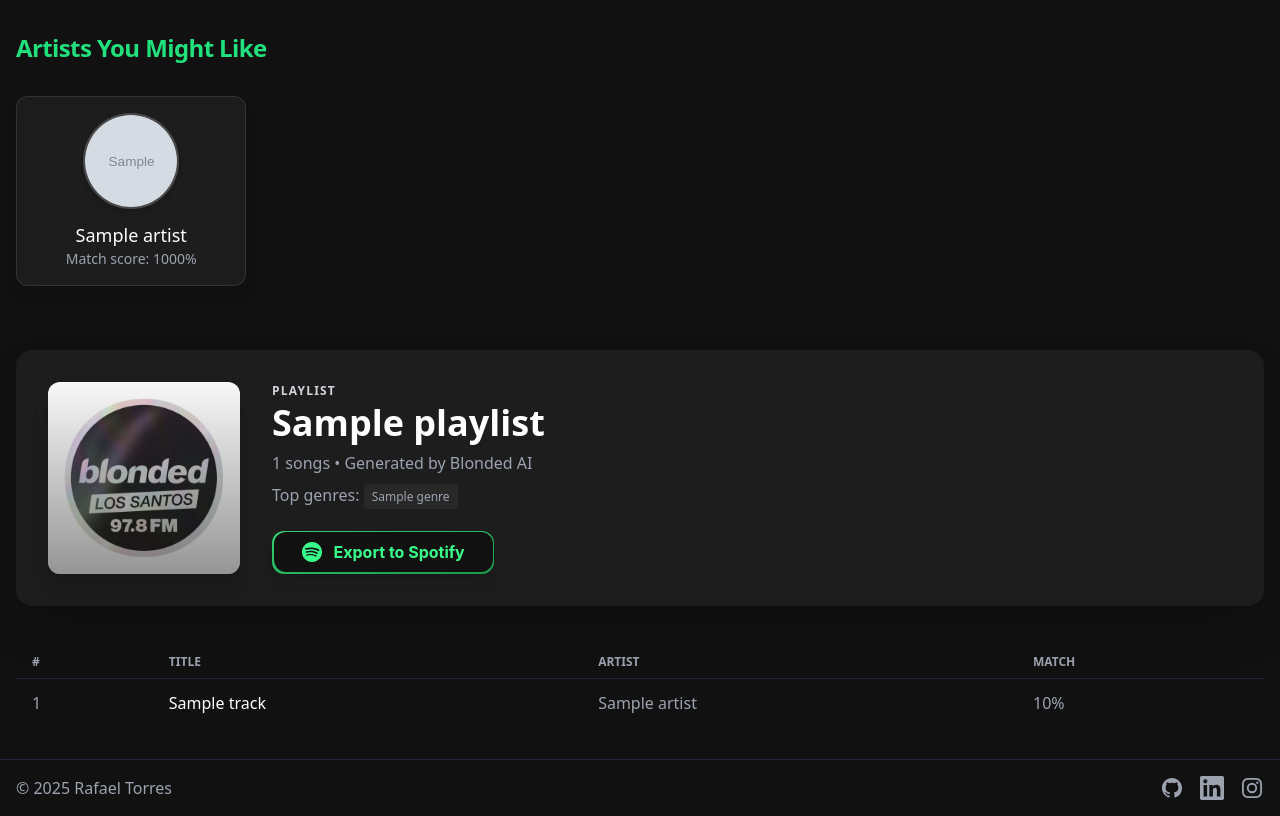
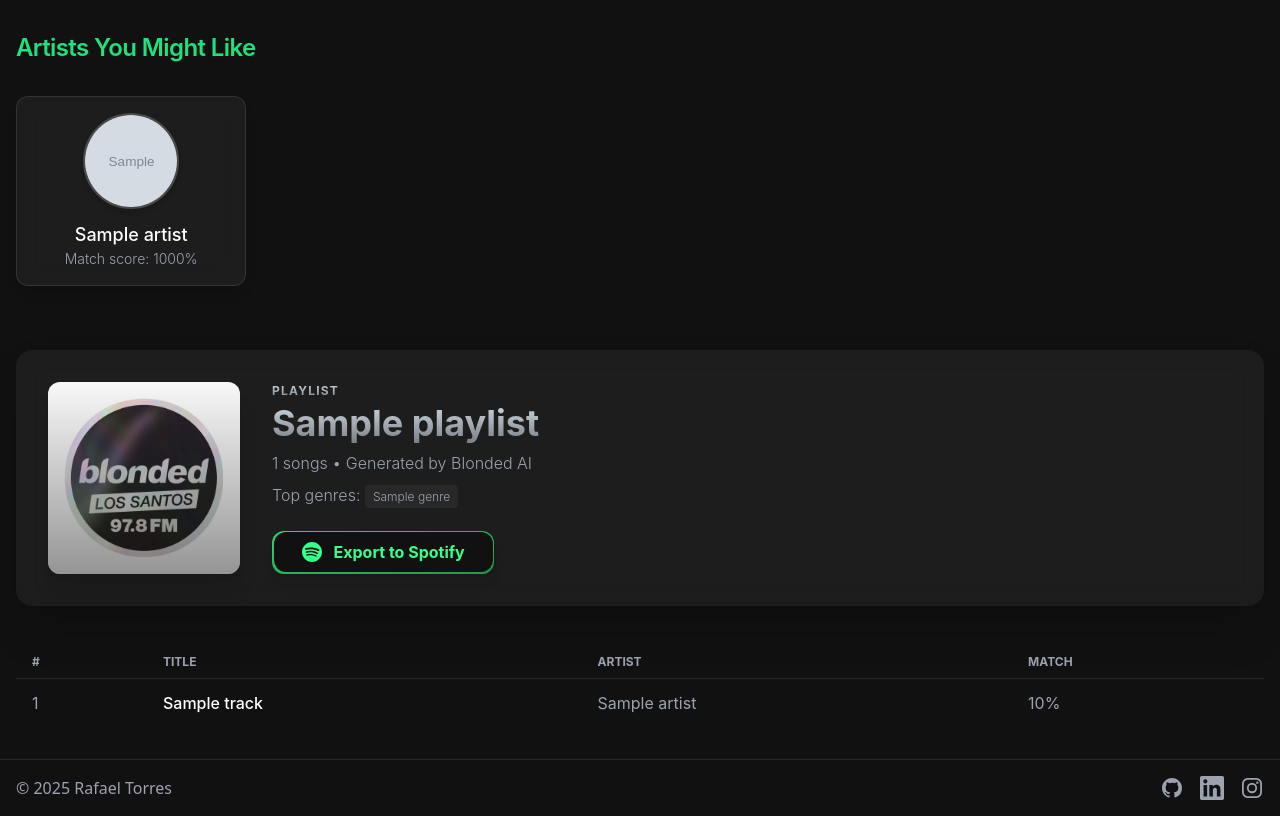
Before and after one commit to rafaeltorresng/Blonded-AI, a Flask app: template Blonded_web/templates/recommendations.html in a window 1280 px wide. Shown: the part 65-881 px from the top of the page. Run offline with Flask 3, Linux system fonts and the light colour scheme; the template is opened without the code that fills it: most values are stand-ins (such as "Sample title", 1, 10 or a date in 2020); grey boxes marked "Sample" are stand-in pictures; some libraries are stand-ins or nearby versions.

Commit message:
Recommendation page

```diff
--- a/Blonded_web/templates/recommendations.html
+++ b/Blonded_web/templates/recommendations.html
@@ -1,7 +1,16 @@
 {% extends 'base.html' %}
 
 {% block content %}
-<div id="recommendations-app">
+<style>
+.gradient-gray-text {
+  background: linear-gradient(180deg, #cfd8df 0%, #7b8087 100%);
+  -webkit-background-clip: text;
+  -webkit-text-fill-color: transparent;
+  background-clip: text;
+  text-fill-color: transparent;
+}
+</style>
+<div id="recommendations-app" style="font-family: 'Manrope', 'Inter', 'Montserrat', 'Segoe UI', Arial, sans-serif;">
     <!-- Artist Recommendations Section -->
     <section class="mb-16">
         <h2 class="text-2xl font-semibold mb-8 tracking-tight text-[#21e17c]">Artists You Might Like</h2>
@@ -36,8 +45,8 @@
                 </div>
                 <!-- Infos -->
                 <div class="flex-1">
-                    <p class="text-gray-300 uppercase text-xs font-bold tracking-widest mb-1">Playlist</p>
-                    <h1 class="text-4xl font-bold mb-2 text-white">{{ playlist.name }}</h1>
+                    <p class="uppercase text-xs font-bold tracking-widest mb-1 gradient-gray-text">Playlist</p>
+                    <h1 class="text-4xl font-bold mb-2 gradient-gray-text">{{ playlist.name }}</h1>
                     <p class="text-gray-400 font-light">{{ playlist.tracks|length }} songs • Generated by Blonded AI</p>
                     <p class="text-gray-400 mt-2 font-light">Top genres:
                         {% if playlist.genres %}
@@ -50,7 +59,7 @@
                         <button @click="exportPlaylist"
                             :disabled="exporting"
                             class="relative inline-flex items-center gap-3 px-7 py-2 bg-[#111112] font-bold text-base rounded-xl shadow-none transition-all duration-200 focus:outline-none focus:ring-2 focus:ring-[#39ff8b]/60 focus:ring-offset-2 hover:bg-[#191c1c] disabled:opacity-60 disabled:cursor-not-allowed"
-                            style="color: #39ff8b; font-family: 'Inter', 'Montserrat', 'Segoe UI', Arial, sans-serif;"
+                            style="color: #39ff8b; font-family: 'Manrope', 'Inter', 'Montserrat', 'Segoe UI', Arial, sans-serif;"
                             :class="{'opacity-50': exporting}">
                             <svg v-if="!exporting" class="w-5 h-5" fill="#39ff8b" viewBox="0 0 24 24">
                                 <path d="M12 0C5.4 0 0 5.4 0 12s5.4 12 12 12 12-5.4 12-12S18.66 0 12 0zm5.521 17.34c-.24.359-.66.48-1.021.24-2.82-1.74-6.36-2.101-10.561-1.141-.418.122-.779-.179-.899-.539-.12-.421.18-.78.54-.9 4.56-1.021 8.52-.6 11.64 1.32.42.18.479.659.301 1.02zm1.44-3.3c-.301.42-.841.6-1.262.3-3.239-1.98-8.159-2.58-11.939-1.38-.479.12-1.02-.12-1.14-.6-.12-.48.12-1.021.6-1.141C9.6 9.9 15 10.561 18.72 12.84c.361.181.54.78.241 1.2zm.12-3.36C15.24 8.4 8.82 8.16 5.16 9.301c-.6.179-1.2-.181-1.38-.721-.18-.601.18-1.2.72-1.381 4.26-1.26 11.28-1.02 15.721 1.621.539.3.719 1.02.419 1.56-.299.421-1.02.599-1.559.3z"/>
```
Also changed, not shown: Blonded_web/static/img/01Blond.png (added), Blonded_web/static/img/02Blond.png (added), Blonded_web/static/img/BLONDDD01.png (added), README.md.
